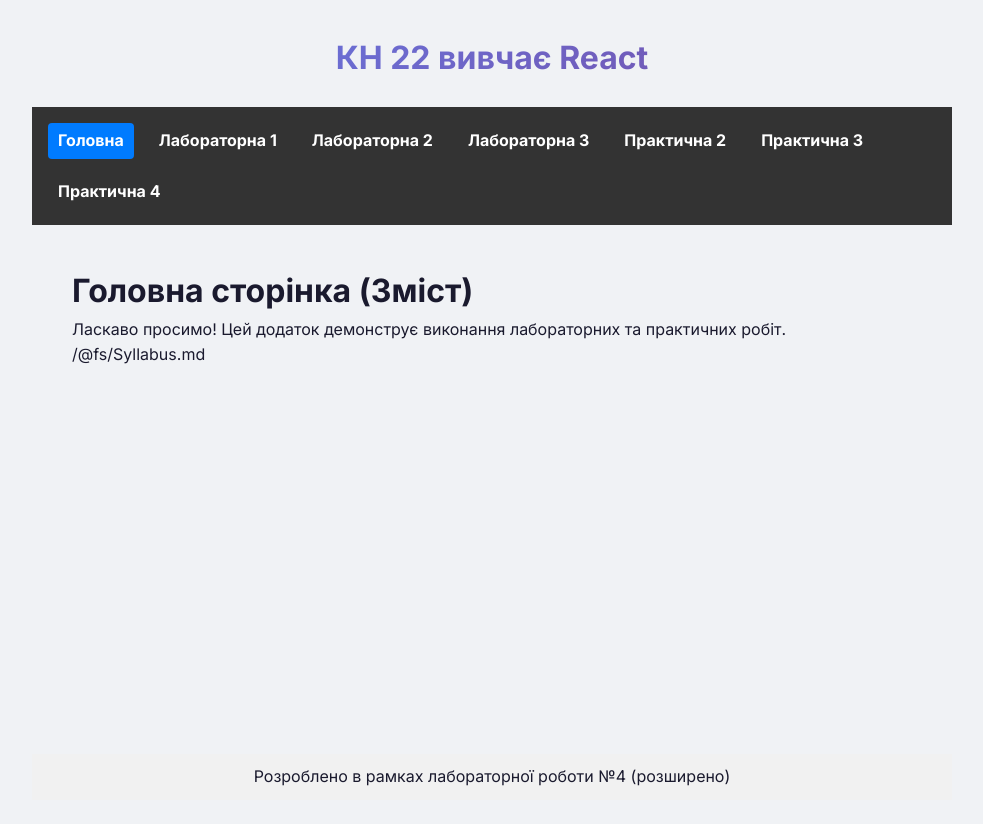
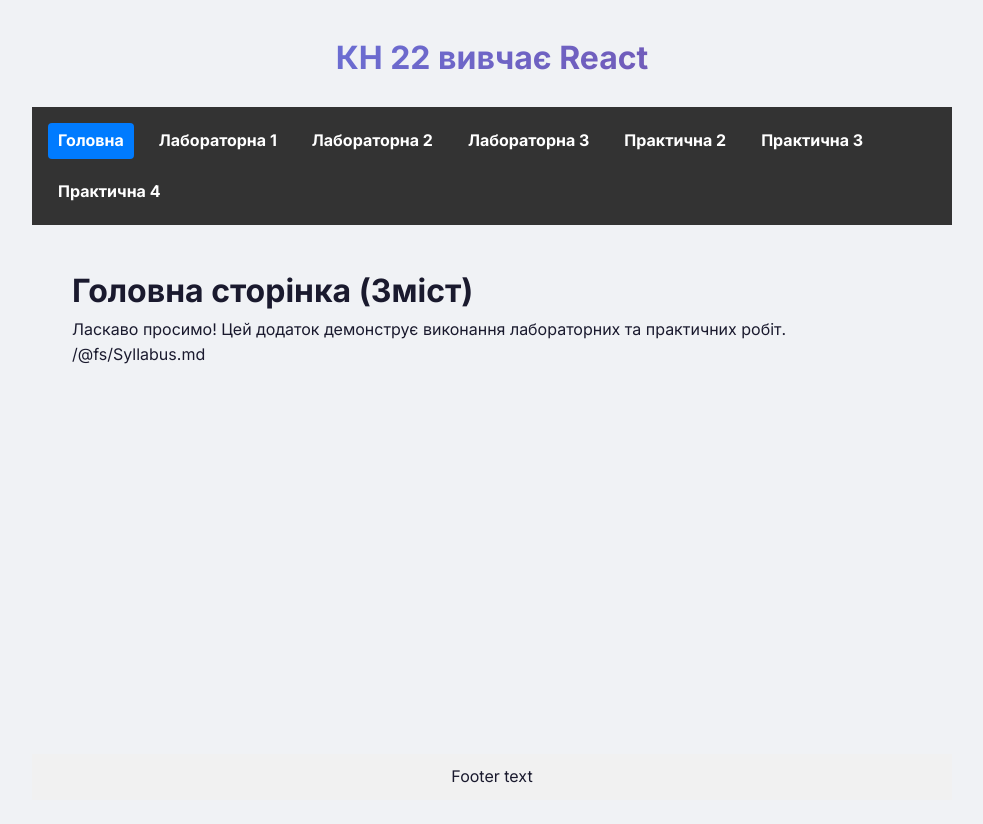
Before and after one commit to SurkovKostiantyn/kn22reactvite, a React (Vite) app: page / in a window 1280 px wide. Shown: the top 824 px of the page, without its empty margins (148-1131 px from the left). Built offline with nearby package versions, Linux system fonts and the light colour scheme.

Commit message:
some fix

```diff
--- a/src/components/templates/MainLayout/MainLayout.jsx
+++ b/src/components/templates/MainLayout/MainLayout.jsx
@@ -22,7 +22,7 @@
         <Outlet />
       </main>
       <footer className={styles.footer}>
-        Розроблено в рамках лабораторної роботи №4 (розширено)
+        Footer text
       </footer>
     </div>
   );
--- a/src/main.jsx
+++ b/src/main.jsx
@@ -1,13 +1,13 @@
 import { StrictMode } from 'react';
 import { createRoot } from 'react-dom/client';
-import { BrowserRouter } from 'react-router-dom';
+import { HashRouter } from 'react-router-dom';
 import './index.css';
 import App from './App.jsx';
 
 createRoot(document.getElementById('root')).render(
   <StrictMode>
-    <BrowserRouter>
+    <HashRouter>
       <App />
-    </BrowserRouter>
+    </HashRouter>
   </StrictMode>
 );
```
